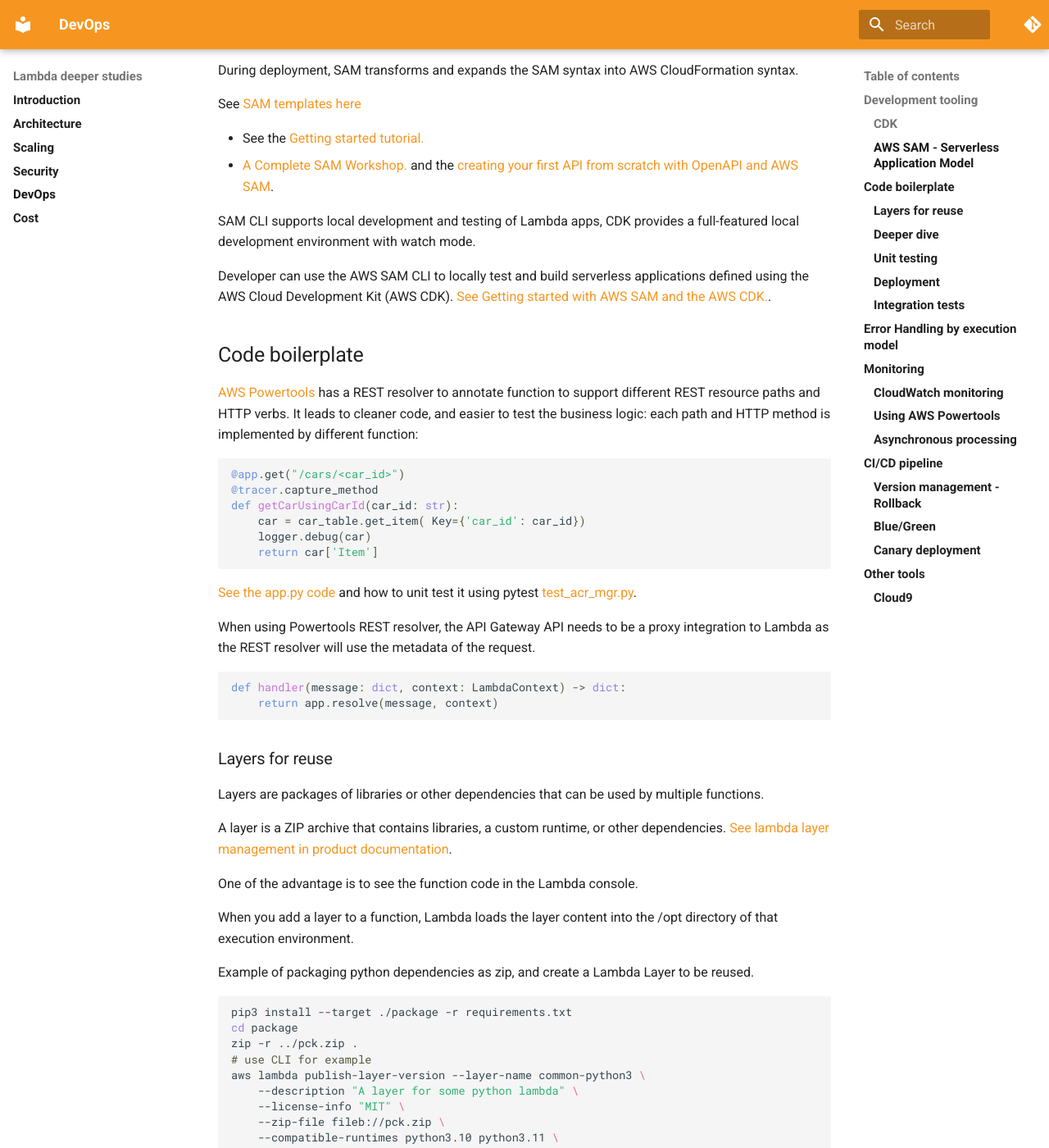
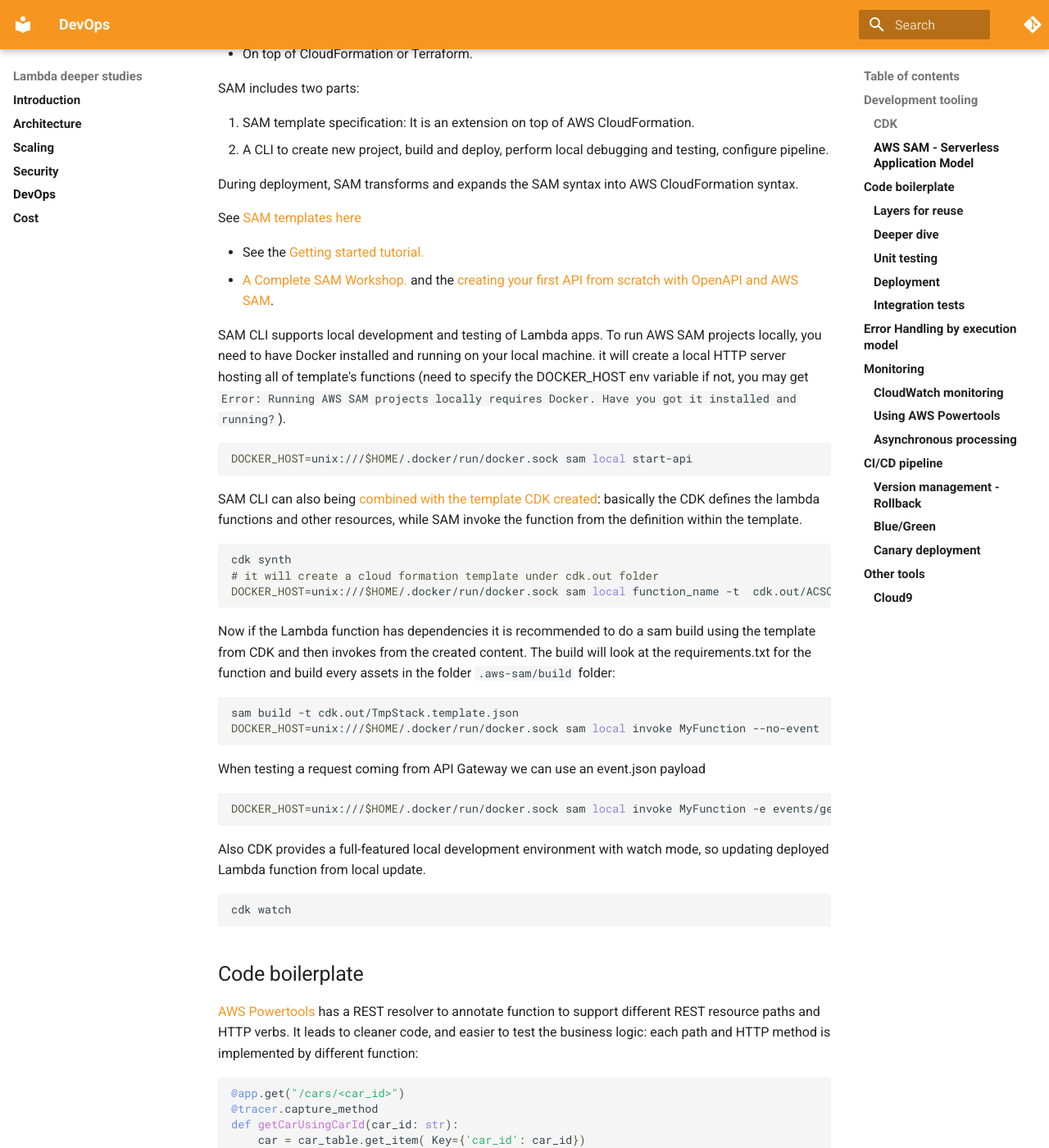
Before and after one commit to jbcodeforce/autonomous-car-mgr, an MkDocs documentation site: the page built from docs/dev_ops.md, in a window 1280 px wide and 1400 px high, scrolled down 2015 px. Shown: the whole window at 82% size. Built offline with MkDocs 1.6.1 and Material for MkDocs 9.7.7, drawn with Linux system fonts in a browser that asks for light colours; comment, search, counter and statistics services are not loaded; some of the changed text lies outside the part shown.

Commit message:
work on dev ops and sam

````diff
--- a/docs/dev_ops.md
+++ b/docs/dev_ops.md
@@ -12,7 +12,7 @@
 
 The core element of the infrastructure as code (IaC) on AWS is [AWS CloudFormation](https://aws.amazon.com/cloudformation). If developers or DevOps engineers prefer to use programming language to define service configuration and code deployment the [AWS Cloud Development Kit](https://docs.aws.amazon.com/cdk/v2/guide/getting_started.html) is a powerful solution. It uses code which can be integrated in the same Git repository as application / microservice code.
 
-Below is an example of repository structure, with separate folder for IaC code (here based on AWS CDK), integration test (`e2`), src and unit tests folders.
+Below is an example of repository structure, with separate folder for IaC code (here based on AWS CDK), integration tests under `e2` folder, `src` for lambda code, and unit `tests` folders.
 
 ```sh
 autonomous_car_mgr
@@ -50,13 +50,20 @@
 
 See [AWS CDK Python Reference](https://docs.aws.amazon.com/cdk/api/v2/python/) to get examples and API description to create anything in AWS.
 
-As a pre-requisite developers need to bootstrap CDK in the target deployment region using `cdk bootstrap`. Then any code or IaC change can be deployed using:
+As a pre-requisite developers need to bootstrap CDK in the target deployment region using `cdk bootstrap`.
+
+CDK code can be validated using
+
+```sh
+cdk synth
+```
+which creates a CloudFormation template in cdk.out folder.
+
+Then any code or IaC updates can be deployed using:
 
 ```sh
 cdk deploy
 ```
-
-which creates a CloudFormation template.
 
 ### [AWS SAM - Serverless Application Model](https://docs.aws.amazon.com/serverless-application-model/latest/developerguide/what-is-sam.html)
 
@@ -84,9 +91,39 @@
 * [A Complete SAM Workshop.](https://catalog.workshops.aws/complete-aws-sam/en-US)
 and the [creating your first API from scratch with OpenAPI and AWS SAM](https://catalog.us-east-1.prod.workshops.aws/workshops/4ff2d034-dee1-4570-93d9-11a54cc5d60c/en-US).
 
-SAM CLI supports local development and testing of Lambda apps, CDK provides a full-featured local development environment with watch mode.
+SAM CLI supports local development and testing of Lambda apps. To run AWS SAM projects locally, you need to have Docker installed and running on your local machine. it will create a local HTTP server hosting all of template's functions (need to specify the DOCKER_HOST env variable if not, you may get `Error: Running AWS SAM projects locally requires Docker. Have you got it installed and running?`).
 
-Developer can use the AWS SAM CLI to locally test and build serverless applications defined using the AWS Cloud Development Kit (AWS CDK). [See Getting started with AWS SAM and the AWS CDK.](https://docs.aws.amazon.com/serverless-application-model/latest/developerguide/serverless-cdk-getting-started.html).
+```sh
+DOCKER_HOST=unix:///$HOME/.docker/run/docker.sock sam local start-api
+```
+
+SAM CLI can also being [combined with the template CDK created](https://docs.aws.amazon.com/serverless-application-model/latest/developerguide/serverless-cdk-getting-started.html): basically the CDK defines the lambda functions and other resources, while SAM invoke the function from the definition within the template.
+
+```sh
+cdk synth
+# it will create a cloud formation template under cdk.out folder
+DOCKER_HOST=unix:///$HOME/.docker/run/docker.sock sam local function_name -t  cdk.out/ACSCarMgr.template.json
+```
+
+Now if the Lambda function has dependencies it is recommended to do a sam build using the template from CDK and then invokes from the created content. The build will look at the requirements.txt for the function and build every assets in the folder `.aws-sam/build` folder:
+
+```sh
+sam build -t cdk.out/TmpStack.template.json
+DOCKER_HOST=unix:///$HOME/.docker/run/docker.sock sam local invoke MyFunction --no-event
+```
+
+When testing a request coming from API Gateway we can use an event.json payload
+
+```sh
+DOCKER_HOST=unix:///$HOME/.docker/run/docker.sock sam local invoke MyFunction -e events/getcars.json
+```
+
+Also CDK provides a full-featured local development environment with watch mode, so updating deployed Lambda function from local update.
+
+```dh
+cdk watch
+```
+
 
 ## Code boilerplate
 
@@ -109,6 +146,8 @@
 def handler(message: dict, context: LambdaContext) -> dict:
     return app.resolve(message, context)
 ```
+
+The Powertools library is integrated as a Lambda layer.
 
 ### Layers for reuse
 
@@ -137,7 +176,7 @@
 
 ### Deeper dive
 
-* [Getting started with Powertools]()
+* [Getting started with Powertools](https://docs.powertools.aws.dev/lambda/python/latest/)
 * [How to use layer to manage common dependencies in Lambda.](https://docs.aws.amazon.com/lambda/latest/dg/chapter-layers.html#lambda-layers-overview)
 
 ### Unit testing
@@ -207,7 +246,7 @@
 
 ### Integration tests
 
-Once the solution is deployed we can test by using the API endpoints. The tests can be defined using Python script files (under [e2e folder](https://github.com/jbcodeforce/autonomous-car-mgr/tree/main/e2e)).
+Once the solution is deployed we can test by using the API Gateway API endpoints. The tests can be defined using Python script files (under [e2e folder](https://github.com/jbcodeforce/autonomous-car-mgr/tree/main/e2e)).
 
 ```sh
 python GetCarByIdUsingAPI.py 2
````
Also changed, not shown: docs/index.md (+4 -5 lines), template.yaml (added, +57 -0 lines), 2 other files.
